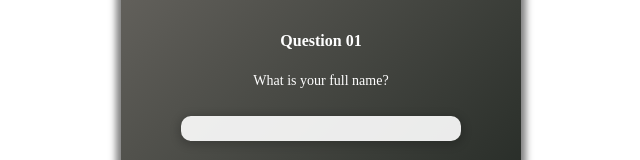
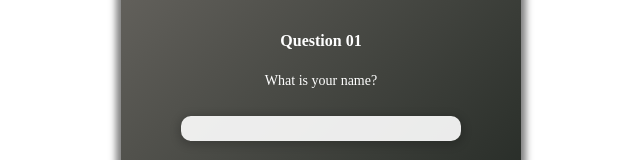
Before and after one commit to esmanhoto/qavalue_questionnaire, a React (Create React App) app: page / in a window 1280 px wide. Shown: the part 144-304 px from the top of the page, without its empty margins (319-959 px from the left). Built offline with nearby package versions, Linux system fonts and the light colour scheme.

Commit message:
first question and validation modified

```diff
--- a/src/components/Form/Steps/StepOne/index.js
+++ b/src/components/Form/Steps/StepOne/index.js
@@ -22,8 +22,8 @@ const StepOne = () => {
   //   };
 
   const onNext = () => {
-    if (inputValue.current.value.length < 4) {
-      setError("Write at least 4 characters!");
+    if (inputValue.current.value.length < 2) {
+      setError("Write at least 2 characters!");
     } else {
       setStepHandler(2);
       setAnswerHandler("stepOne", inputValue.current.value);
@@ -38,7 +38,7 @@ const StepOne = () => {
   return (
     <Container active={step === 1}>
       <QuestionNumber>Question 01</QuestionNumber>
-      <QuestionTitle>What is your full name?</QuestionTitle>
+      <QuestionTitle>What is your name?</QuestionTitle>
       <Input type="text" ref={inputValue} />
       <Button onClick={onNext}>Next</Button>
       {error ? <ErrorMessage>{error}</ErrorMessage> : ""}
```
Also changed, not shown: 1 other file (tests, documents, lock files or other folders).
